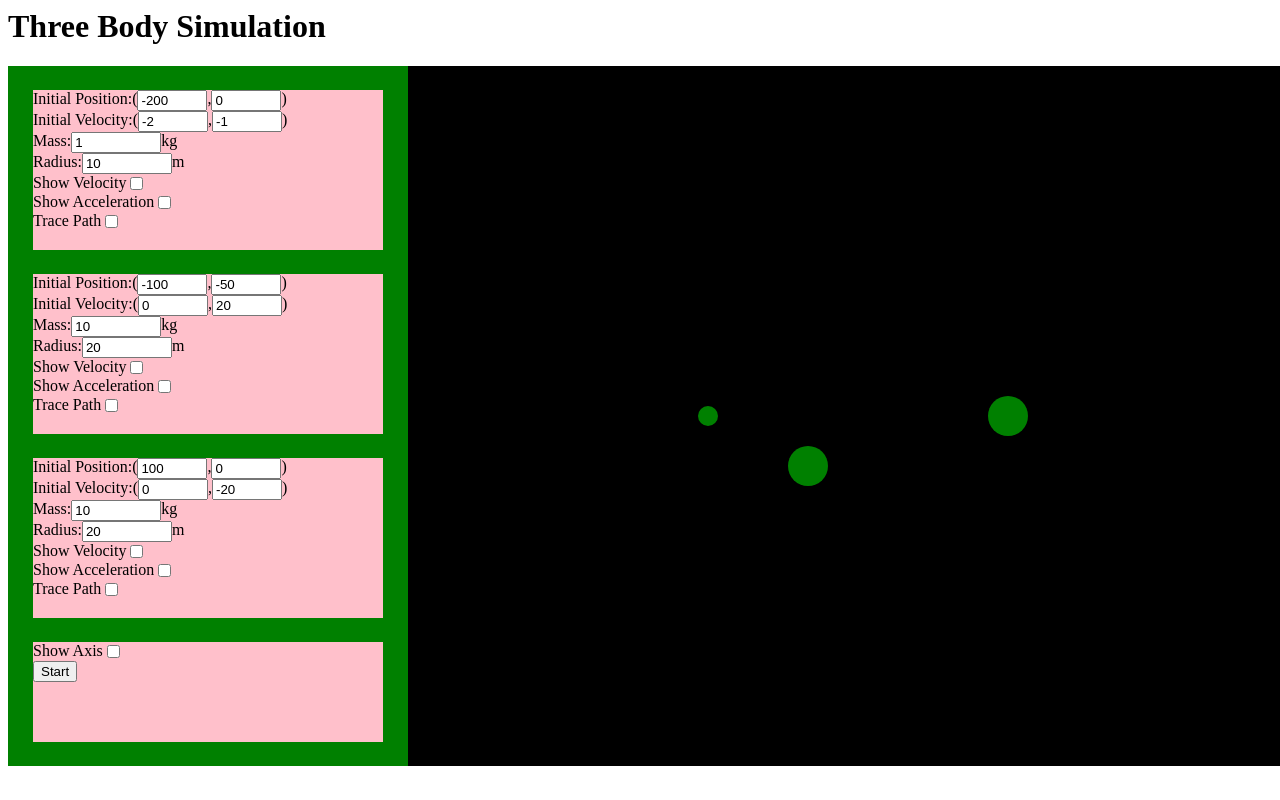
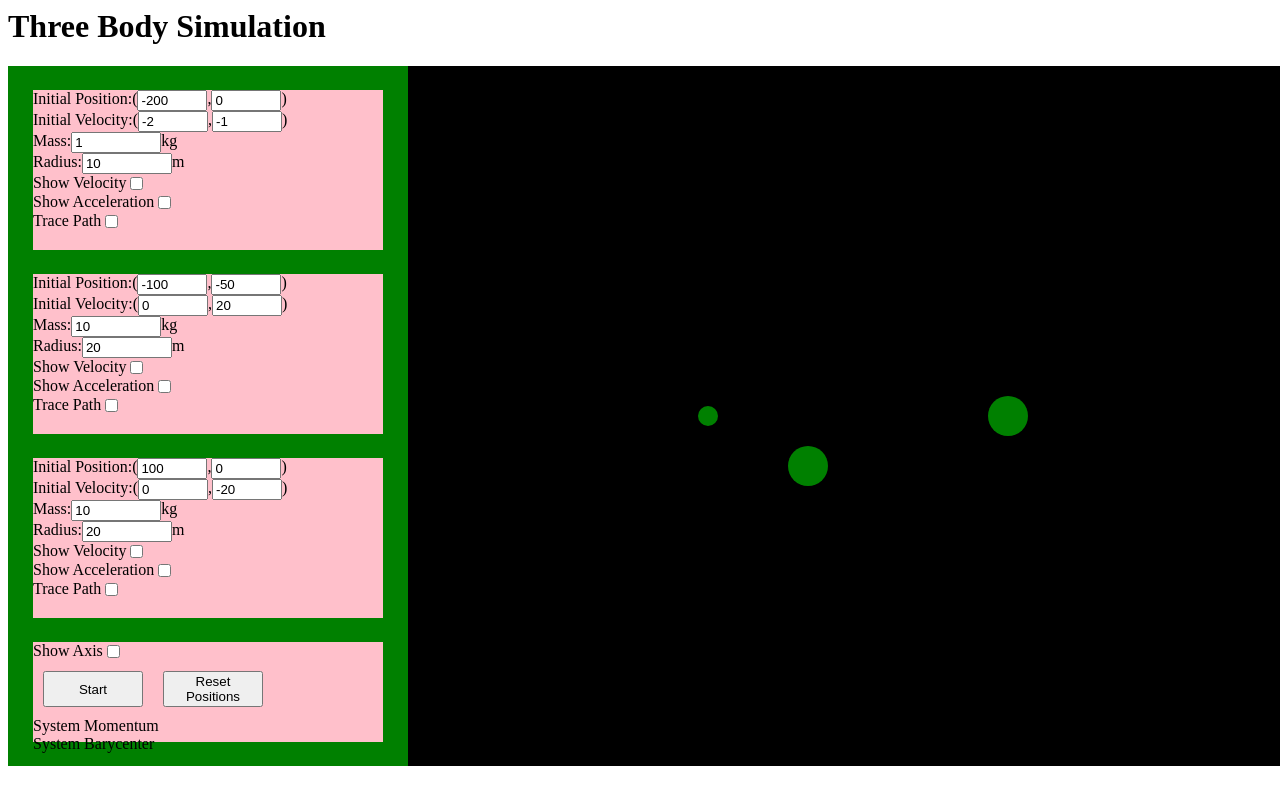
Before and after one commit to echentw/three-body, a React app: page / in a window 1280 px wide. Shown: the top 800 px of the page. Built offline with nearby package versions, Linux system fonts and the light colour scheme.

Commit message:
reset planet positions

```diff
--- a/src/Simulator.ts
+++ b/src/Simulator.ts
@@ -13,8 +13,7 @@ export class Simulator {
   private mainLayer: Konva.Layer;
   private vectorsLayer: Konva.Layer;
 
-  constructor(planets: Planet[]) {
-    this.planets = planets;
+  constructor() {
     this.stage = new Konva.Stage({
       container: 'canvas',
       width: 1000,
@@ -47,6 +46,14 @@ export class Simulator {
     this.backgroundLayer.draw();
   }
 
+  attachPlanets(planets: Planet[]) {
+    this.planets = planets;
+  }
+
+  clearPaths() {
+    this.pathsLayer.removeChildren();
+    this.pathsLayer.draw();
+  }
   toggleAxis(on: boolean) {
     if (on) {
       this.backgroundLayer.remove();
--- a/src/components/GlobalConfigComponent.tsx
+++ b/src/components/GlobalConfigComponent.tsx
@@ -5,6 +5,7 @@ import { CheckBox } from './CheckBox';
 interface ComponentProps {
   togglePlayPause: (play: boolean) => void;
   toggleAxis: (on: boolean) => void;
+  resetPositions: () => void;
 
   showAxis: boolean;
   playing: boolean;
@@ -18,9 +19,20 @@ export class GlobalConfigComponent extends React.Component<ComponentProps> {
           <div className="text">Show Axis</div>
           <CheckBox onToggle={this.props.toggleAxis}/>
         </div>
-        <button onClick={() => this.props.togglePlayPause(!this.props.playing)}>
-          { this.props.playing ? 'Pause' : 'Start' }
-        </button>
+        <div className="buttons-container">
+          <button onClick={() => this.props.togglePlayPause(!this.props.playing)}>
+            { this.props.playing ? 'Pause' : 'Start' }
+          </button>
+          <button onClick={this.props.resetPositions}>
+            Reset Positions
+          </button>
+        </div>
+        <div className="system-momentum">
+          System Momentum
+        </div>
+        <div className="system-barycenter">
+          System Barycenter
+        </div>
       </div>
     );
   }
--- a/src/components/SideBar.tsx
+++ b/src/components/SideBar.tsx
@@ -11,6 +11,7 @@ interface SideBarComponentProps {
   updatePlanetConfigs: (configs: PlanetConfig[]) => void;
   toggleAxis: (showAxis: boolean) => void;
   togglePlayPause: (playing: boolean) => void;
+  resetPositions: () => void;
 
   playing: boolean;
   showAxis: boolean;
@@ -144,6 +145,7 @@ export class SideBarComponent extends React.Component<SideBarComponentProps, Sid
         <GlobalConfigComponent
           togglePlayPause={this.props.togglePlayPause}
           toggleAxis={this.props.toggleAxis}
+          resetPositions={this.props.resetPositions}
           showAxis={this.props.showAxis}
           playing={this.props.playing}
         />
--- a/src/main.tsx
+++ b/src/main.tsx
@@ -15,19 +15,23 @@ export type VisualizationFlags = {
   showPath: boolean;
 };
 
-const getPlanets = (): Planet[] => {
-  const planets = planetConfigs.map(config => new Planet(config));
+let planets: Planet[];
+const simulator = new Simulator();
+
+const initializeWorld = () => {
+  const configsCopy = JSON.parse(JSON.stringify(planetConfigs)) as PlanetConfig[];
+  planets = configsCopy.map(config => new Planet(config));
   planets.forEach(planet => {
     const others = planets.filter(other => other !== planet);
     planet.updateAcceleration(others);
   });
-  return planets;
-}
 
-const planets = getPlanets();
-const simulator = new Simulator(planets);
-simulator.draw();
+  simulator.attachPlanets(planets);
+  simulator.clearPaths();
+  simulator.draw();
+};
 
+initializeWorld();
 
 import * as React from 'react';
 import * as ReactDOM from 'react-dom';
@@ -90,6 +94,12 @@ class Controller extends React.Component<{}, ComponentState> {
     });
   }
 
+  resetPositions = () => {
+    this.setState({ playing: false }, () => {
+      initializeWorld();
+    });
+  }
+
   render() {
     return (
       <div className="controller">
@@ -98,6 +108,7 @@ class Controller extends React.Component<{}, ComponentState> {
           updatePlanetConfigs={this.updatePlanetConfigs}
           toggleAxis={this.toggleAxis}
           togglePlayPause={this.togglePlayPause}
+          resetPositions={this.resetPositions}
           playing={this.state.playing}
           showAxis={this.state.showAxis}
         />
--- a/src/styles.scss
+++ b/src/styles.scss
@@ -1,4 +1,9 @@
 .container {
+  display: flex;
+  flex-direction: row;
+}
+
+.flag-toggle {
   display: flex;
   flex-direction: row;
 }
@@ -35,11 +40,6 @@
         width: 90px;
       }
     }
-
-    .flag-toggle {
-      display: flex;
-      flex-direction: row;
-    }
   }
 
   .global-config-container {
@@ -47,9 +47,14 @@
     width: 350px;
     background-color: pink;
 
-    .flag-toggle {
+    .buttons-container {
       display: flex;
       flex-direction: row;
+
+      button {
+        margin: 10px;
+        width: 100px;
+      }
     }
   }
 }
```
